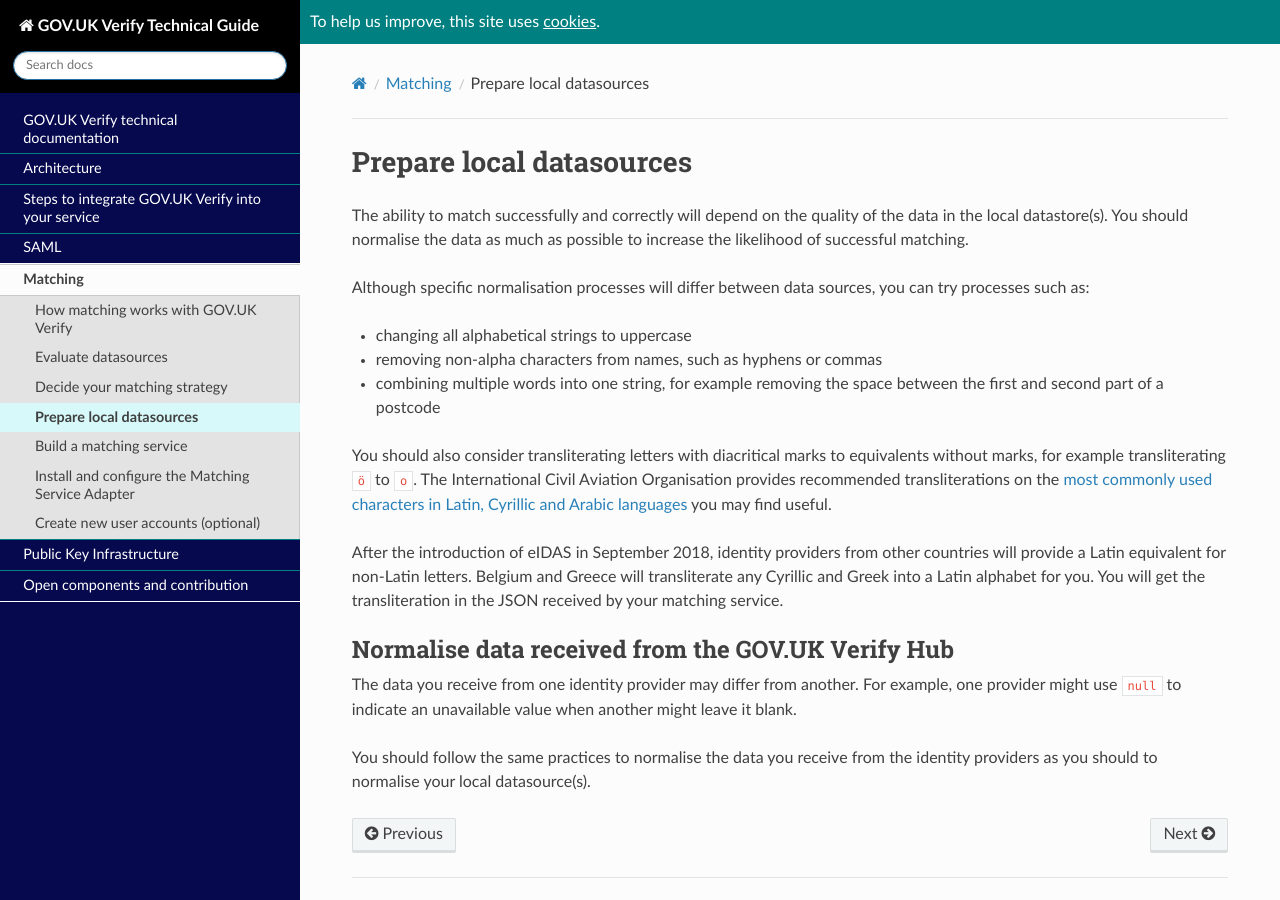
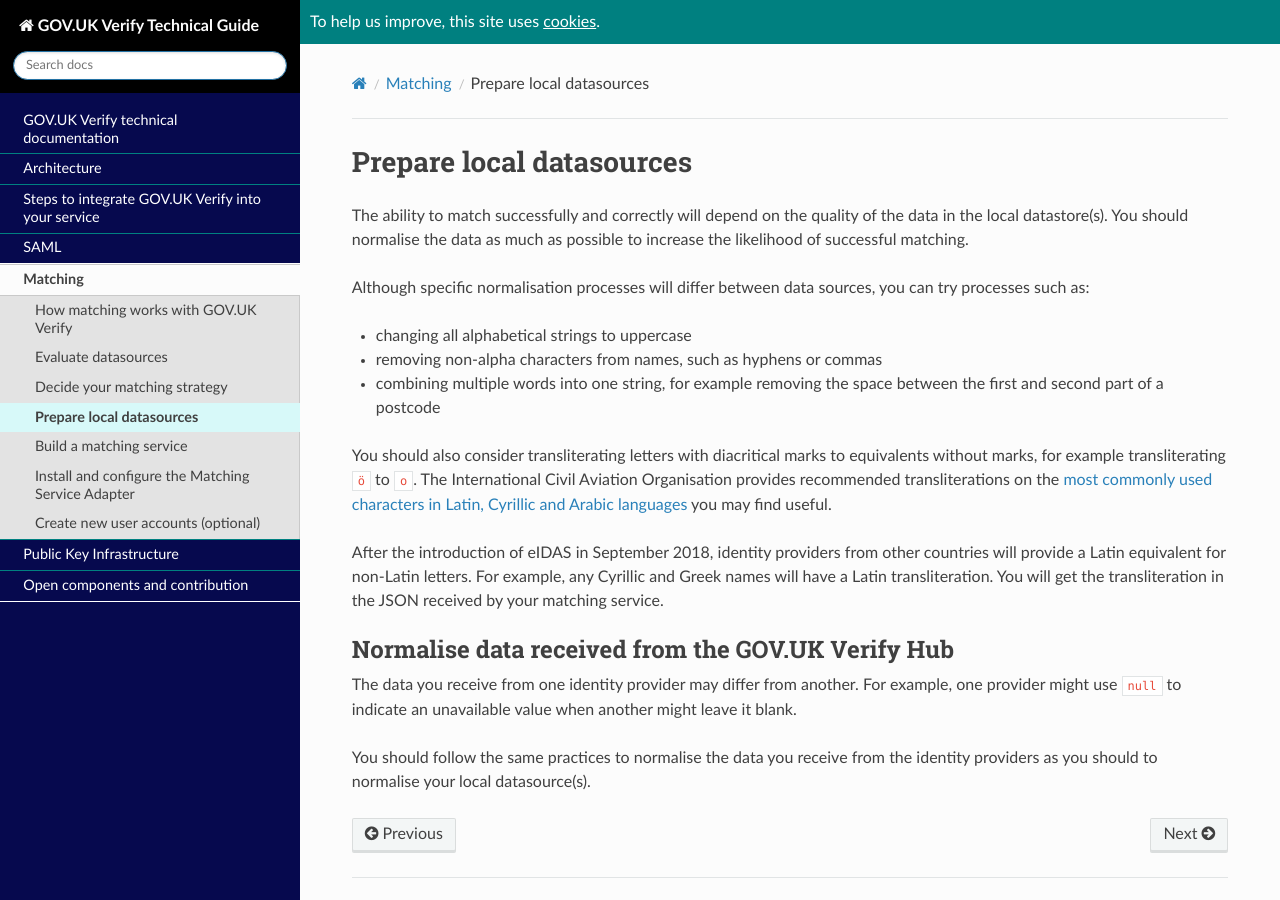
Before and after one commit to alphagov/rp-onboarding-tech-docs, a Sphinx documentation site: the page built from source/pages/matching/preparedata.rst, in a window 1280 px wide and 900 px high. Built offline with Sphinx 7.4.7 and the Read the Docs theme 2.0.0, drawn with Linux system fonts in a browser that asks for light colours; nearby versions of some CDN libraries; pages that are not in the unit, such as notebooks, are missing from menus; comment, search, counter and statistics services are not loaded.

Commit message:
EID-592 Removed mention of specific countries to keep content more generic and maintainable

```diff
--- a/source/pages/matching/preparedata.rst
+++ b/source/pages/matching/preparedata.rst
@@ -13,7 +13,7 @@
 
 You should also consider transliterating letters with diacritical marks to equivalents without marks, for example transliterating ``ö`` to ``o``. The International Civil Aviation Organisation provides recommended transliterations on the `most commonly used characters in Latin, Cyrillic and Arabic languages <https://www.icao.int/publications/Documents/9303_p3_cons_en.pdf>`_ you may find useful.
 
-After the introduction of eIDAS in September 2018, identity providers from other countries will provide a Latin equivalent for non-Latin letters. Belgium and Greece will transliterate any Cyrillic and Greek into a Latin alphabet for you. You will get the transliteration in the JSON received by your matching service.
+After the introduction of eIDAS in September 2018, identity providers from other countries will provide a Latin equivalent for non-Latin letters. For example, any Cyrillic and Greek names will have a Latin transliteration. You will get the transliteration in the JSON received by your matching service.
 
 .. rubric:: Normalise data received from the GOV.UK Verify Hub
 
```
